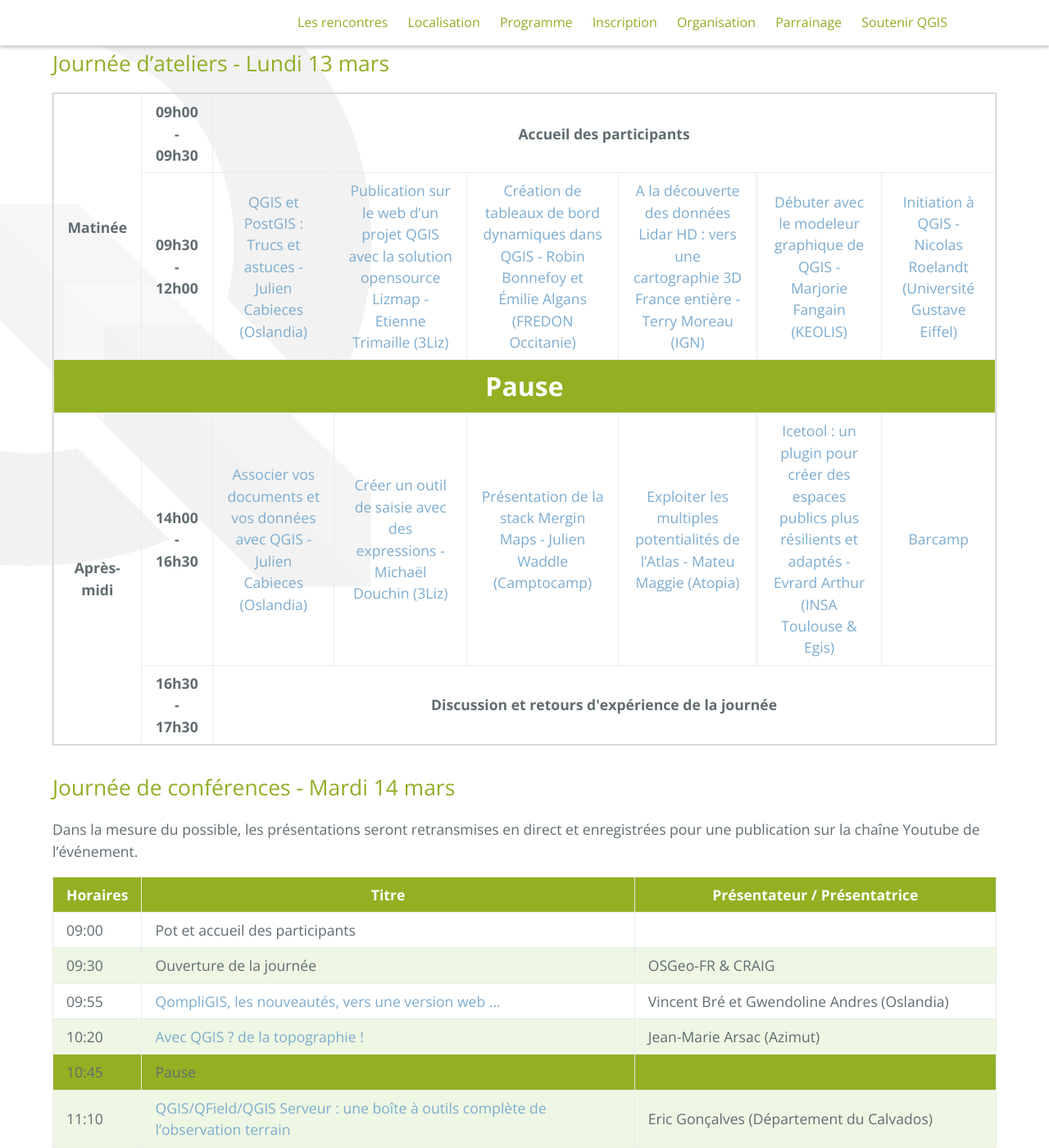
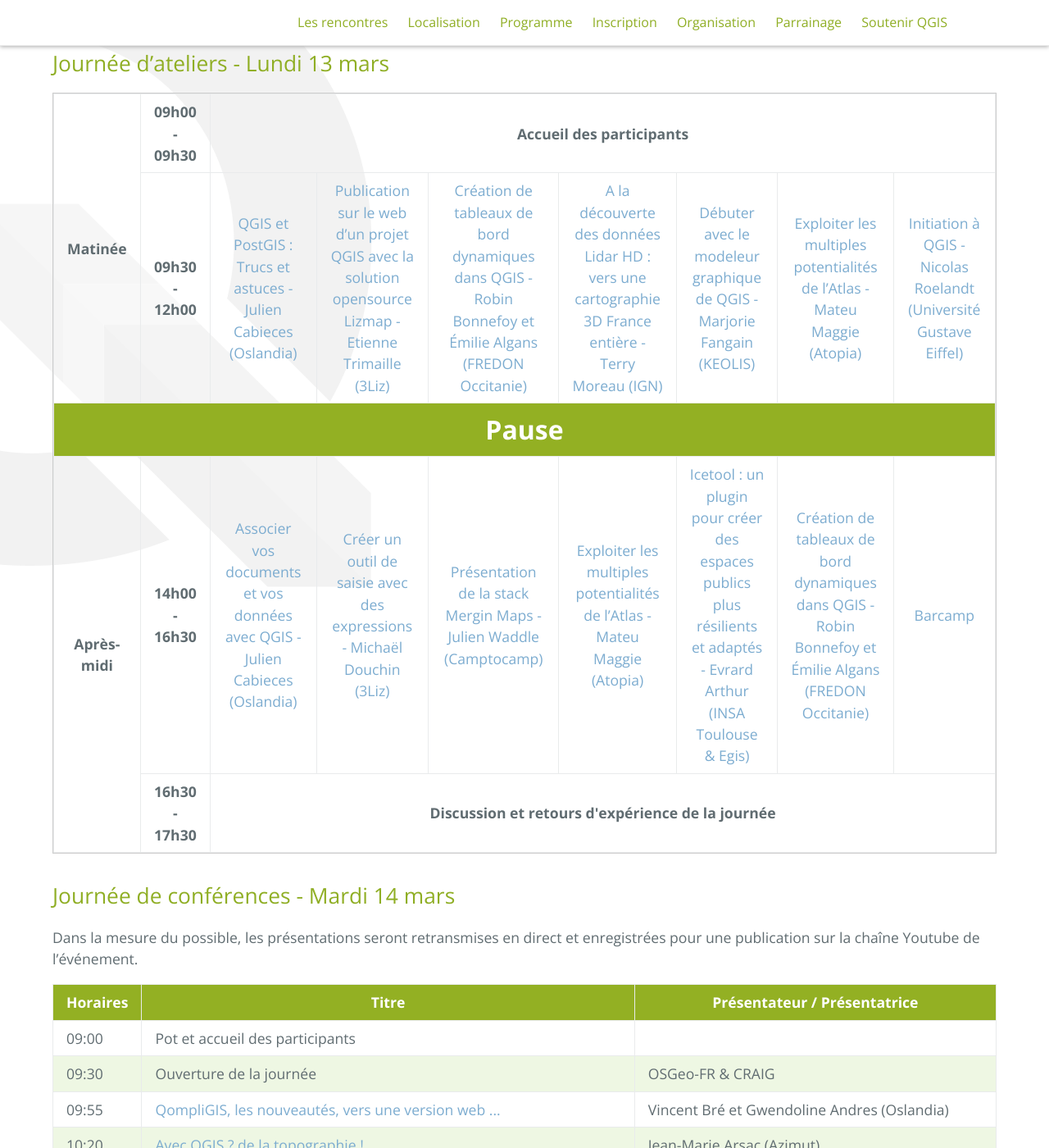
Before and after one commit to OSGeo-fr/QGIS-conf-fr-website, a Jekyll site: the page built from z20_programme.md, in a window 1280 px wide and 1400 px high, scrolled down 583 px. Shown: the whole window at 82% size. Built offline with Jekyll 4.4.1, drawn with Linux system fonts in a browser that asks for light colours.

Commit message:
Ajout des créneaux supplémentaires

```diff
--- a/z20_programme.md
+++ b/z20_programme.md
@@ -16,7 +16,7 @@ L'appel à propositions d'ateliers ou de conférences s'est terminé le 27 novem
         <tr class="atelier">
             <td rowspan=2><b>Matinée</b></td>
             <td><b>09h00 - 09h30</b></td>
-            <td colspan=7><b>Accueil des participants</b></td>
+            <td colspan=8><b>Accueil des participants</b></td>
         </tr>
         <tr class="atelier">
             <td><b>09h30 - 12h00</b></td>
@@ -25,24 +25,26 @@ L'appel à propositions d'ateliers ou de conférences s'est terminé le 27 novem
             <td><a href="#création-de-tableaux-de-bord-dynamiques-dans-qgis---robin-bonnefoy-et-émilie-algans-fredon-occitanie">Création de tableaux de bord dynamiques dans QGIS - Robin Bonnefoy et Émilie Algans (FREDON Occitanie)</a></td>
             <td><a href="#à-la-découverte-des-données-lidar-hd--vers-une-cartographie-3d-france-entière---terry-moreau-ign">A la découverte des données Lidar HD : vers une cartographie 3D France entière - Terry Moreau (IGN)</a></td>
             <td><a href="#débuter-avec-le-modeleur-graphique-de-qgis---marjorie-fangain-keolis">Débuter avec le modeleur graphique de QGIS - Marjorie Fangain (KEOLIS)</a></td>
+            <td><a href="#exploiter-les-multiples-potentialités-de-latlas---maggie-mateu-atopia">Exploiter les multiples potentialités de l’Atlas - Mateu Maggie (Atopia)</a></td>
             <td><a href="#initiation-à-qgis---nicolas-roelandt-université-gustave-eiffel">Initiation à QGIS - Nicolas Roelandt (Université Gustave Eiffel)</a></td>
          </tr>
         <tr class="pause-atelier">
-            <td colspan=9><b>Pause</b></td>
+            <td colspan=10><b>Pause</b></td>
         </tr>
         <tr class="atelier">
             <td rowspan=2><b>Après-midi</b></td>
-             <td><b>14h00 - 16h30</b></td>
-           <td><a href="#associer-vos-documents-et-vos-données-avec-qgis---julien-cabieces-oslandia">Associer vos documents et vos données avec QGIS - Julien Cabieces (Oslandia)</a></td>
+            <td><b>14h00 - 16h30</b></td>
+            <td><a href="#associer-vos-documents-et-vos-données-avec-qgis---julien-cabieces-oslandia">Associer vos documents et vos données avec QGIS - Julien Cabieces (Oslandia)</a></td>
             <td><a href="#créer-un-outil-de-saisie-avec-des-expressions---michaël-douchin-3liz">Créer un outil de saisie avec des expressions - Michaël Douchin (3Liz)</a></td>
             <td><a href="#présentation-de-la-stack-mergin-maps---julien-waddle-camptocamp">Présentation de la stack Mergin Maps - Julien Waddle (Camptocamp)</a></td>
             <td><a href="#exploiter-les-multiples-potentialités-de-latlas---maggie-mateu-atopia">Exploiter les multiples potentialités de l’Atlas - Mateu Maggie (Atopia)</a></td>
             <td><a href="#icetool--plugin-pour-créer-des-espaces-publics-plus-résilients-et-adaptés---arthur-evrard-insa-toulouse--egis">Icetool : un plugin pour créer des espaces publics plus résilients et adaptés - Evrard Arthur (INSA Toulouse & Egis)</a></td>
+            <td><a href="#création-de-tableaux-de-bord-dynamiques-dans-qgis---robin-bonnefoy-et-émilie-algans-fredon-occitanie">Création de tableaux de bord dynamiques dans QGIS - Robin Bonnefoy et Émilie Algans (FREDON Occitanie)</a></td>
             <td><a href="#barcamp">Barcamp</a></td>
         </tr>
         <tr class="atelier">
             <td><b>16h30 - 17h30</b></td>
-            <td colspan=8><b>Discussion et retours d'expérience de la journée</b></td>
+            <td colspan=9><b>Discussion et retours d'expérience de la journée</b></td>
         </tr>
     </tbody>
 </table>
```
